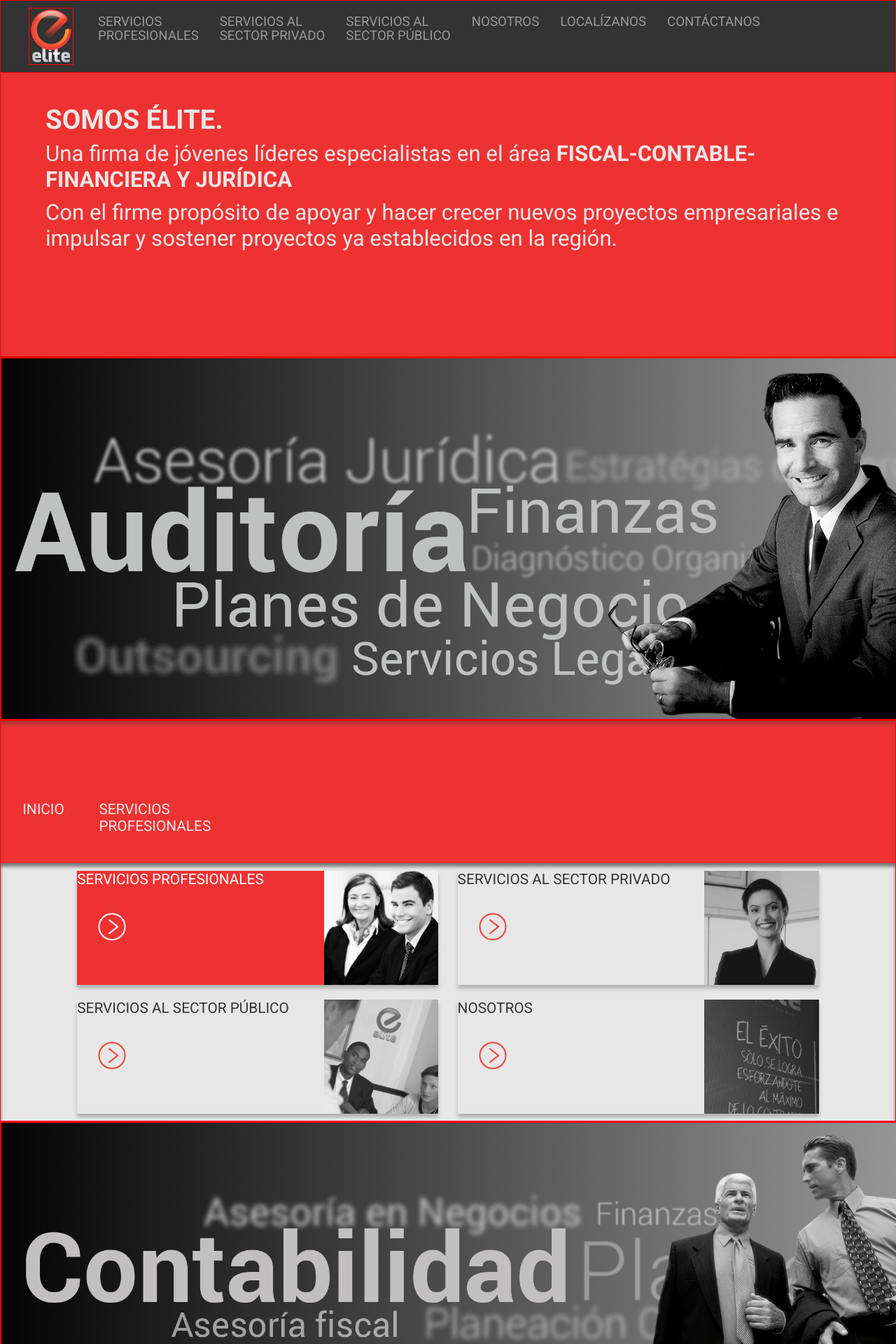
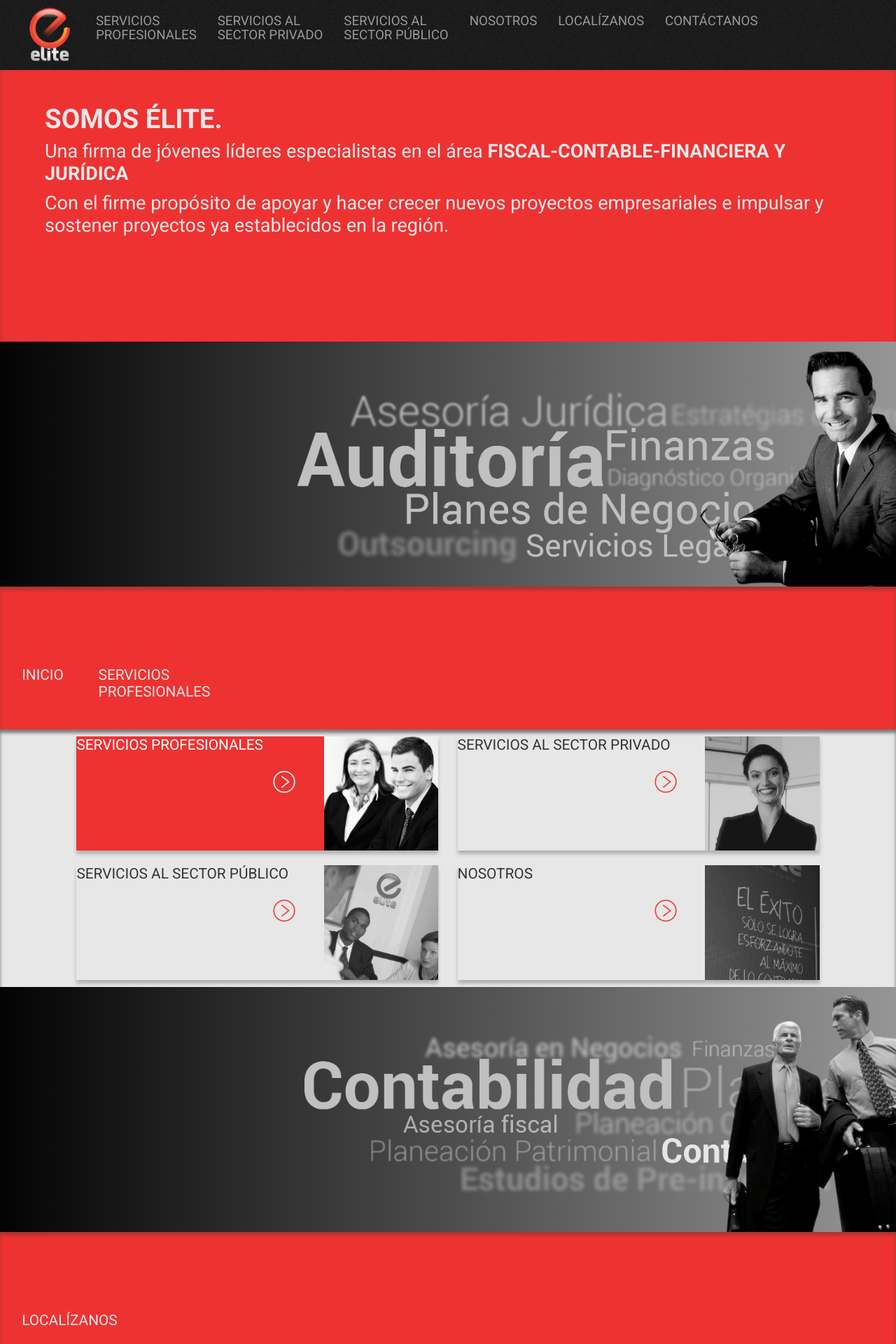
Before and after one commit to emmanegrete/eliteConsultores, a PHP site: page / in a window 1280 px wide. Shown: the top 1920 px of the page at 70% size. Run offline with PHP 8.4, Linux system fonts and the light colour scheme; some libraries are stand-ins or nearby versions.

Commit message:
cerca el cielo
patats!

```diff
--- a/cargaAjax/nosotros/antecedentes.html
+++ b/cargaAjax/nosotros/antecedentes.html
@@ -5,7 +5,7 @@
 											<div class="span12">
 												<div id="servProfesionales" class="color servicioElite padding10 margin10 sombraCremaAfuera">
 													<p>
-														ELITE CONSULTORES nace como una firma de jóvenes emprendedores y conocedores en área empresarial,
+													<span class="resaltaTextoNaranja">ELITE CONSULTORES</span> nace como una firma de jóvenes emprendedores y conocedores en área empresarial,
 especialistas en el área Fiscal-contable-financiera y jurídica, con el firme propósito de apoyar y hacer crecer nuevos
 proyectos empresariales, así como de impulsar y sostener los proyectos ya establecidos en la región.
 Su Socio fundador y actualmente Socio Director del despacho es el C.P. Anibal Jacobo Orozco Ojeda, quien es egresado
--- a/cargaAjax/nosotros/estructura-corporativa-de-servicios.html
+++ b/cargaAjax/nosotros/estructura-corporativa-de-servicios.html
@@ -5,7 +5,7 @@
 											<div class="span12">
 												<div id="servProfesionales" class="color servicioElite padding10 margin10 sombraCremaAfuera">
 													<p>
-														ELITE CONSULTORES se encuentra estructurada mediante alianzas estratégicas
+														<span class="resaltaTextoNaranja">ELITE CONSULTORES</span> se encuentra estructurada mediante alianzas estratégicas
 con otras Firmas de Despachos en el Área Legal, Laboral, Financiera, de Sistemas,
 de Auditoria Fiscal, de Notaría Pública, así como también de Servicios Fiduciarios
 con diferentes Instituciones de Crédito, todo ello con la finalidad de poder
--- a/css/general.css
+++ b/css/general.css
@@ -21,36 +23,41 @@ ul li{
 	width: 100%;
 }
 .imagenScroll img{
-	height: auto;
-	width: 100%;
+	height: 160px;
+	width:auto;
 }
 
 .imagenScrollFinal img{
-	height: auto;
-	width: 80%;
+	height: 80px;
+	width: auto;
 }
 
 .flechaColor{
 	background: url("../img/flechaNaranja.png")no-repeat center center;
 	display: block;
-	width: 100px;
-	height: 100px;
-	background-size: 40%;
+	width: 60px;
+	height: 60px;
+	background-size: 45%;
 }
 
 .flechaColorBlanca{
 	background: url("../img/flechaBlanca.png")no-repeat center center;
 	display: block;
-	width: 100px;
-	height: 100px;
-	background-size: 40%;
+	width: 60px;
+	height: 60px;
+	background-size: 45%;
 }
 .navbar-inner{
-background: #333;
-border-radius: 0px;
-border: none;
+	background: url(../img/grano_background.jpg);
+	border-radius: 0px;
+	border: none;
 }
 
+.imagenSolucion img{
+	text-align: right;
+	width: 110px;
+	height: auto;
+}
 .navbar .nav>li>a, a.letraRoja{
 	-moz-transition: color 0.3s;
 	-ms-transition: color 0.3s;
@@ -273,8 +284,11 @@ textarea{
 
     /* Large desktop */
     @media (min-width: 1200px) {
+    	body{
+			font-size: 1.3em;
+		}
     	.somoElite{
-			font-size: 1.5em;
+			font-size: 1.3em;
 			padding: 0 5%;
 		}
 		.fuenteMenu{
@@ -283,16 +297,46 @@ textarea{
 		.slide{
 			padding: 140px 0px;
 		}
+		.flechaColor{
+			width: 70px;
+			height: 70px;
+			background-size: 45%;
+		}
+
+		.flechaColorBlanca{
+			width: 70px;
+			height: 70px;
+			background-size: 45%;
+		}
+		.mapaGoogle iframe{
+			height: 450px;
+			width: 100%;
+
+		}
+		.imagenScroll img{
+			height: 350px;
+			width:auto;
+		}
+		.imagenScrollFinal img{
+			height: 150px;
+			width: auto;
+		}
+		.imagenSolucion img{
+			width: 250px;
+		}
     }
 
     /* Portrait tablet to landscape and desktop */
     @media (min-width: 768px) and (max-width: 1199px) {
+    	body{
+			font-size: 1em;
+		}
 		.somoElite{
-			font-size: 1.4em;
+			font-size: 1.3em;
 			padding: 0 5%;
 		}
 		.fuenteMenu{
-			font-size: 0.7em;
+			font-size: 0.9em;
 		}
 		.logo img {
 			height: 60px;
--- a/index.php
+++ b/index.php
@@ -121,7 +121,7 @@
 																</div>
 															</div>
 															<div class="row-fluid">
-																<div class="span12">
+																<div class="span2 offset9">
 																	<div class="flechaColorBlanca flecha alineaDer">
 																	</div>
 																</div>
@@ -151,7 +151,7 @@
 																</div>
 															</div>
 															<div class="row-fluid">
-																<div class="span12">
+																<div class="span2 offset9">
 																	<div class="flechaColor flecha alineaDer">
 
 																	</div>
@@ -184,7 +184,7 @@
 																</div>
 															</div>
 															<div class="row-fluid">
-																<div class="span12">
+																<div class="span2 offset9">
 																	<div class="flechaColor flecha alineaDer">
 
 																	</div>
@@ -215,7 +215,7 @@
 																</div>
 															</div>
 															<div class="row-fluid">
-																<div class="span12">
+																<div class="span2 offset9">
 																	<div class="alineaDer">
 																		<div class="flechaColor flecha alineaDer">
 
@@ -430,7 +430,7 @@
 															</div>
 															<div class="span2 offset2">
 																<div class="color">
-																	<div class="botonEnvio seccionActiva">
+																	<div class="botonEnvio padding5 seccionActiva">
 																		Enviar
 																	</div>
 																</div>
@@ -501,9 +501,9 @@
 				<div class="row-fluid">
 					<div class="span12">
 						<div class="backgroundGris alCien sombraGrisAdentro letraBlanca">
-							<div class="padding20">
+							<div class="padding5">
 								<div class="row-fluid">
-									<div class="span4">
+									<div class="span2">
 										<div class="row-fluid">
 											<div class="span4">
 												<div class="imagenIcono">
@@ -533,46 +533,44 @@
 											</div>
 										</div>
 									</div>
-									<div class="span8">
+									<div class="span10">
 										<div class="row-fluid">
-											<div class="span3">
+											<div class="span2">
 												<div class="color">
 													<div>
 														<a class="scroll letraRoja" data-servicio="servProfesionales" href="#todosServicios">SERVICIOS PROFESIONALES</a>
 													</div>
 												</div>
 											</div>
-											<div class="span3">
+											<div class="span2">
 												<div class="color">
 													<div>
 														<a class="scroll letraRoja"  data-servicio="servSectorPrivado" href="#todosServicios">SERVICIOS AL SECTOR PRIVADO</a>
 													</div>
 												</div>
 											</div>
-											<div class="span3">
+											<div class="span2">
 												<div class="color">
 													<div>
 														<a class="scroll letraRoja" data-servicio="servSectorPublico" href="#todosServicios">SERVICIOS AL SECTOR PÚBLICO</a>
 													</div>
 												</div>
 											</div>
-											<div class="span3">
+											<div class="span2">
 												<div class="color">
 													<div>
 														<a class="scroll letraRoja" data-servicio="nosotros" href="#todosServicios">NOSOTROS</a>
 													</div>
 												</div>
 											</div>
-										</div>
-										<div class="row-fluid">
-											<div class="span3">
+											<div class="span2">
 												<div class="color">
 													<div>
 														<a class="scroll letraRoja" href="#localizanos">LOCALÍZANOS</a>
 													</div>
 												</div>
 											</div>
-											<div class="span3">
+											<div class="span2">
 												<div class="color">
 													<div>
 														<a class="scroll letraRoja" href="#contactanos">CONTÁCTANOS</a>
--- a/js/principal.js
+++ b/js/principal.js
@@ -67,7 +67,7 @@ $(document).ready(function(){
 			event.preventDefault();
 			if($(this).hasClass("seccionActiva") != true) {
 				var servicio =$(".servicioElite");
-				servicio.removeClass("seccionActiva",300, function(){
+				servicio.removeClass("seccionActiva",100, function(){
 					$(this).find(".flecha").addClass("flechaColor").removeClass("flechaColorBlanca");
 				});
 				$(this).addClass("seccionActiva",100, function(){
```
Also changed, not shown: other parts of css/general.css (+27 -9 lines), cargaAjax/inicioServ.html (+18 -14 lines), cargaAjax/nosotros.html (+18 -14 lines), cargaAjax/nosotros/mision-vision.html (+13 -7 lines), cargaAjax/servicio_Profesionales.html (+39 -35 lines), cargaAjax/servicios_al_sector_privado.html (+25 -21 lines), cargaAjax/servicios_al_sector_publico.html (+27 -23 lines), img/Servicios_al_sector_privado_galeria.jpg, img/Servicios_al_sector_publico_galeria.jpg, img/Servicios_profesionales_galeria.jpg, img/grano_background.jpg (added), img/nosotros_galeria.jpg.
